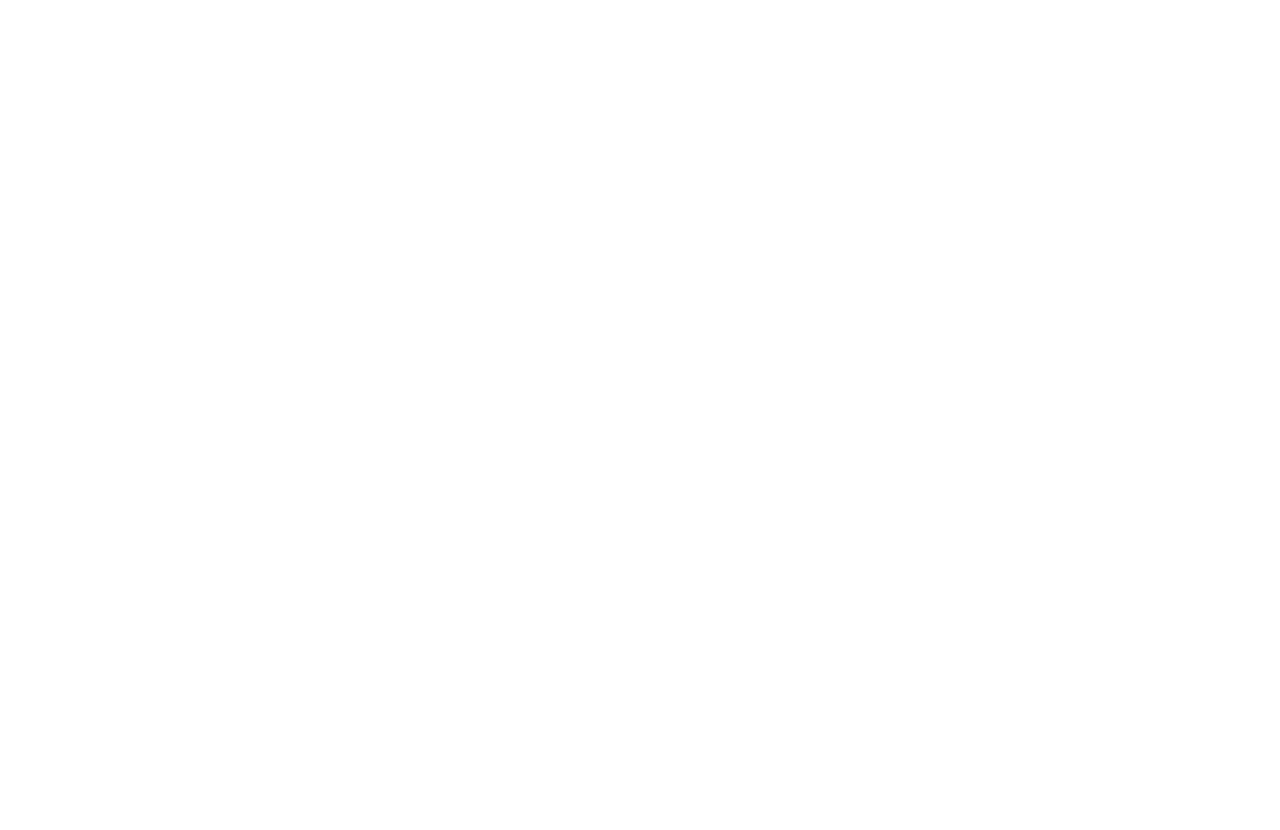
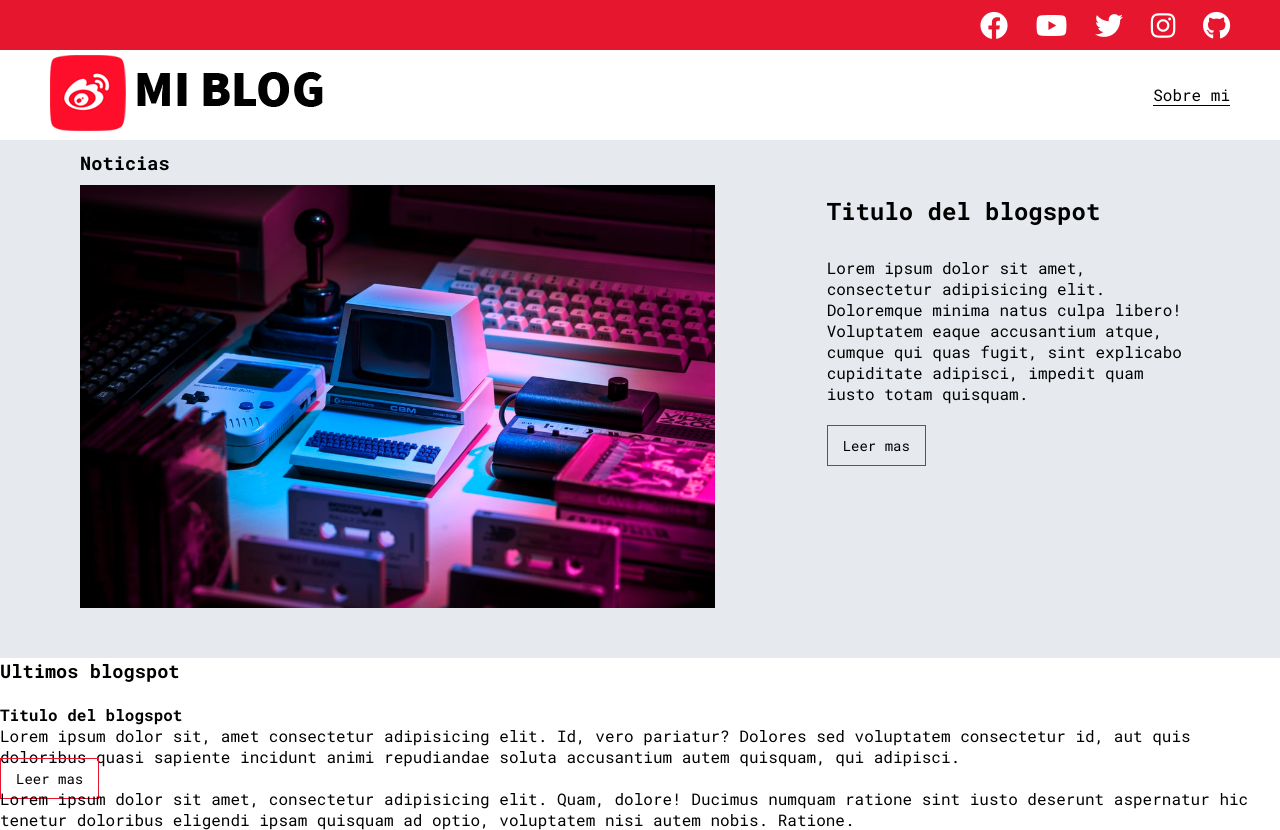
Before and after one commit to hcruz93/blog-personal, a plain HTML site: page blogs.html in a window 1280 px wide. Before the commit the page ends 800 px from the top, so only its background shows below. Drawn offline with Linux system fonts and the light colour scheme.

Commit message:
HTML y New de Blogs

```diff
--- a/blogs.html
+++ b/blogs.html
@@ -0,0 +1,75 @@
+<!DOCTYPE html>
+<html lang="es">
+<head>
+  <meta charset="UTF-8">
+  <meta name="viewport" content="width=device-width, initial-scale=1.0">
+  <title>Blog Personal</title>
+
+  <link rel="stylesheet" href="css/main.css">
+  <link rel="stylesheet" href="css/all.min.css">
+
+</head>
+<body>
+  <header class="header">
+    <div class="social">
+      <div class="social-icons">
+        <a href=""><i class="fa-brands fa-facebook"></i></a>
+        <a href=""><i class="fa-brands fa-youtube"></i></a>
+        <a href=""><i class="fa-brands fa-twitter"></i></a>
+        <a href=""><i class="fa-brands fa-instagram"></i></a>
+        <a href=""><i class="fa-brands fa-github"></i></a>
+      </div>
+    </div>
+    <nav class="nav">
+      <div class="nav-logo">
+        <a href="index.html">
+          <img src="img/logo.png" alt="Logo de pagina">
+        </a>
+      </div>
+      <div class="nav-link">
+        <a href="profile.html">Sobre mi</a>
+      </div>
+    </nav>
+  </header>
+
+  <main class="blogs-main">
+    <section class="news">
+      <div class="news-content">
+        <h3>Noticias</h3>
+          <img src="img/pc-img.jpg" alt="img del blog">
+          <div class="news-info">
+            <h2>Titulo del blogspot</h2>
+            <p>
+              Lorem ipsum dolor sit amet, consectetur adipisicing elit.
+              Doloremque minima natus culpa libero! Voluptatem eaque accusantium
+              atque, cumque qui quas fugit, sint explicabo cupiditate adipisci,
+              impedit quam iusto totam quisquam.
+            </p>
+            <a class="blogs-btn" href="blog.html">Leer mas</a>
+          </div>
+      </div>
+    </section>
+
+    <section class="posts">
+      <h3>Ultimos blogspot</h3>
+      <div class="posts-blog">
+      <img src="" alt="">
+      <h4>Titulo del blogspot</h4>
+      <p>
+        Lorem ipsum dolor sit, amet consectetur adipisicing elit. Id,
+        vero pariatur? Dolores sed voluptatem consectetur id, aut quis doloribus
+        quasi sapiente incidunt animi repudiandae soluta accusantium autem
+        quisquam, qui adipisci.
+      </p>
+      <a class="blogs-btn" href="blog.html">Leer mas</a>
+      </div>
+    </section>
+  </main>
+  <footer>
+    <p>Lorem ipsum dolor sit amet, consectetur adipisicing elit. Quam, dolore!
+      Ducimus numquam ratione sint iusto deserunt aspernatur hic tenetur doloribus
+      eligendi ipsam quisquam ad optio, voluptatem nisi autem nobis. Ratione.
+    </p>
+  </footer>
+</body>
+</html>
--- a/css/main.css
+++ b/css/main.css
@@ -131,3 +131,54 @@ body{
 .main-container__link:hover{
   background-color: #eb253c;
 }
+
+/*       PAGINA DE BLOGS
+=====================================*/
+
+.blogs-main{
+  display: grid;
+}
+
+.news{
+  background-color: #e6e9ed;
+  padding: 10px 80px 40px;
+}
+
+.news-content{
+  display: grid;
+  grid-template-columns: 2fr 1fr;
+  grid-template-rows: 2fr;
+
+}
+
+.news-content img{
+  grid-column: 1;
+  width: 85%;
+  display: inline-block;
+  margin: 10px 0;
+
+}
+
+.news-info{
+  grid-column: 2;
+}
+
+.news-info h2{
+  margin-top: 20px;
+}
+
+.news-info p{
+  margin: 30px 0;
+}
+
+/*       BOTON DE BLOGS
+=====================================*/
+
+.blogs-btn{
+  text-decoration: none;
+  color: #000;
+  border: 1px solid #e6162e;
+  padding: 10px 15px;
+  font-size: 14px;
+
+}
```
